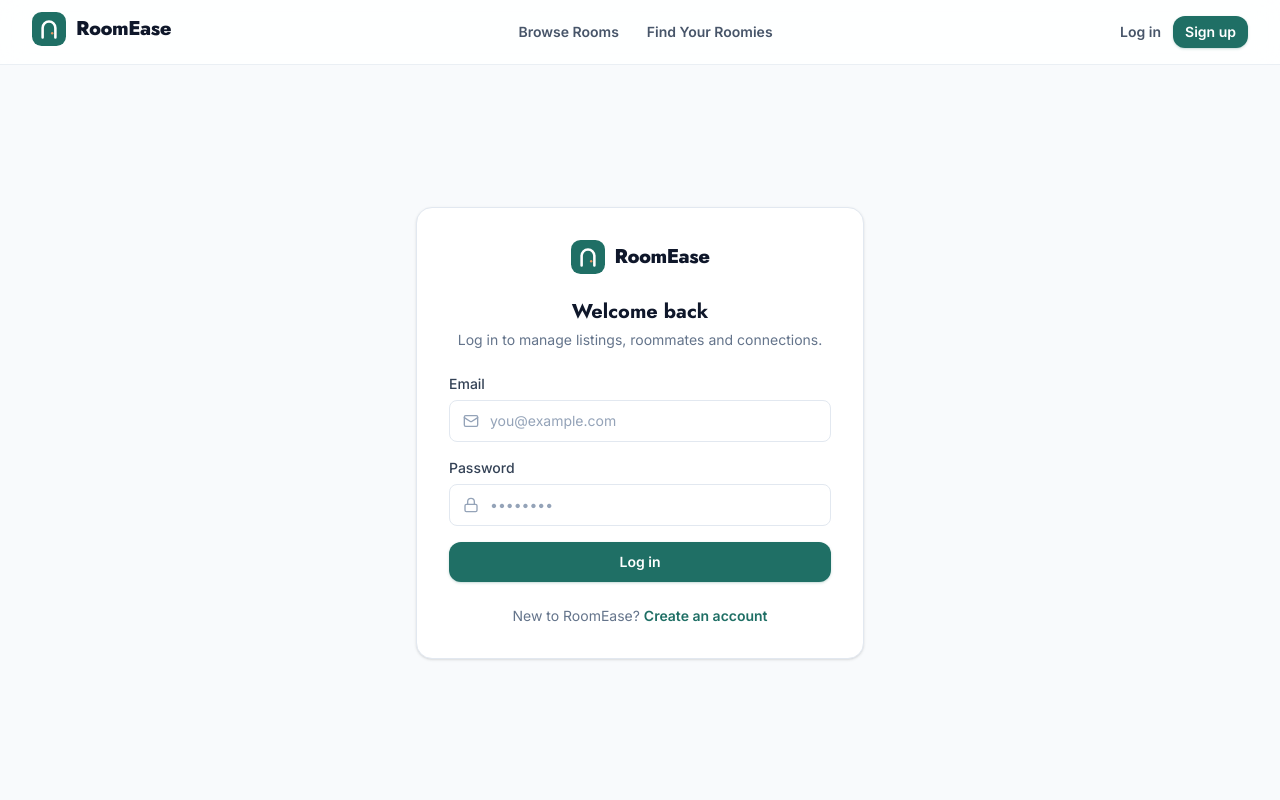
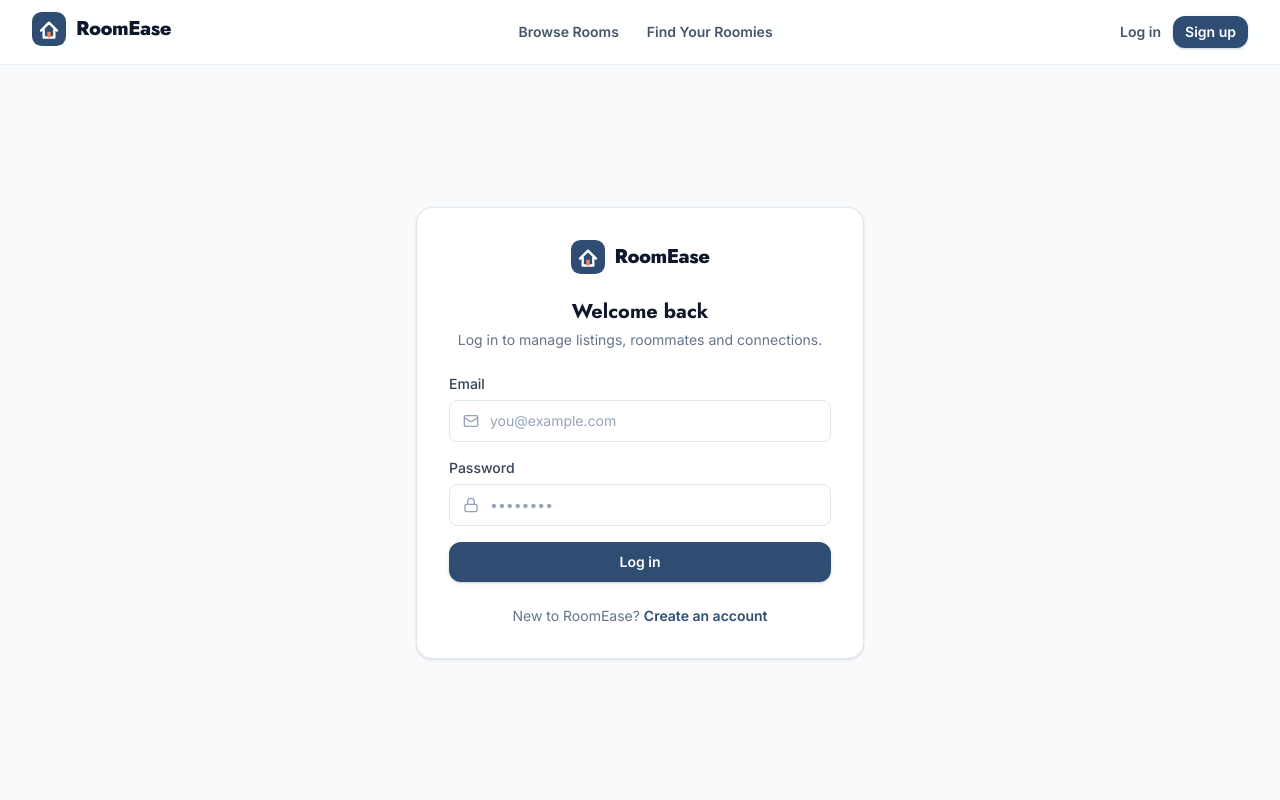
Before and after one commit to LakshBisht32/RoomEase, a React (Vite) app in the folder client/: page /login in a window 1280 px wide. Shown: the top 800 px of the page. Built offline with nearby package versions, Linux system fonts and the light colour scheme; no server answers.

Commit message:
style(client): navy + coral brand palette and refreshed house-mark logo

```diff
--- a/client/src/components/ui/Logo.jsx
+++ b/client/src/components/ui/Logo.jsx
@@ -1,18 +1,17 @@
-// A custom doorway/arch mark — deliberately not a generic "house" pictogram.
-// Reads as "step through to your own space," which is what RoomEase actually
-// does. Kept to two strokes and a dot so it still reads clearly at 16px.
+// A minimal house mark: roofline + walls in one continuous weight, with a
+// single accent-colored door. Reads clearly at any size, no clutter.
 function Mark({ size = 36 }) {
   return (
     <svg width={size} height={size} viewBox="0 0 32 32" fill="none" xmlns="http://www.w3.org/2000/svg">
       <rect width="32" height="32" rx="9" className="fill-brand-600" />
       <path
-        d="M10 24V15a6 6 0 0 1 12 0v9"
+        d="M8.5 17.5 16 10l7.5 7.5M11 16.5v7.5h10v-7.5"
         stroke="white"
-        strokeWidth="2.4"
+        strokeWidth="2.2"
         strokeLinecap="round"
         strokeLinejoin="round"
       />
-      <circle cx="19" cy="20" r="1.15" className="fill-accent-400" />
+      <rect x="14.4" y="18.5" width="3.2" height="5.5" rx="0.6" className="fill-accent-400" />
     </svg>
   );
 }
--- a/client/src/index.css
+++ b/client/src/index.css
@@ -8,22 +8,23 @@
      every heading and the wordmark. */
   --font-display: "Jost", ui-sans-serif, system-ui, sans-serif;
 
-  /* Deep teal + terracotta — a warmer, less "generic AI SaaS" pairing than
-     the indigo/violet gradients most template-generated sites default to. */
-  --color-brand-50: #f0faf8;
-  --color-brand-100: #d7f0ec;
-  --color-brand-200: #aee0d8;
-  --color-brand-300: #79c8bd;
-  --color-brand-400: #45a89b;
-  --color-brand-500: #2a8b7e;
-  --color-brand-600: #1f6f65;
-  --color-brand-700: #1c5a53;
-  --color-brand-800: #1a4844;
-  --color-brand-900: #173c39;
+  /* Deep navy + coral — a trustworthy, editorial pairing suited to a
+     real-estate/roommate-matching product; coral carries CTAs and highlights
+     against the calmer navy brand scale. */
+  --color-brand-50: #eef3f9;
+  --color-brand-100: #d7e3f0;
+  --color-brand-200: #b0c7e2;
+  --color-brand-300: #82a4cc;
+  --color-brand-400: #5b81b0;
+  --color-brand-500: #3f6390;
+  --color-brand-600: #2f4d73;
+  --color-brand-700: #263e5c;
+  --color-brand-800: #1f324a;
+  --color-brand-900: #1a2a3d;
 
-  --color-accent-400: #e6935f;
-  --color-accent-500: #d97a41;
-  --color-accent-600: #b8602e;
+  --color-accent-400: #f4805a;
+  --color-accent-500: #ea5a37;
+  --color-accent-600: #c8452a;
 
   --color-ink-50: #f8fafc;
   --color-ink-100: #f1f5f9;
```
Also changed, not shown: 1 other file (tests, documents, lock files or other folders).
